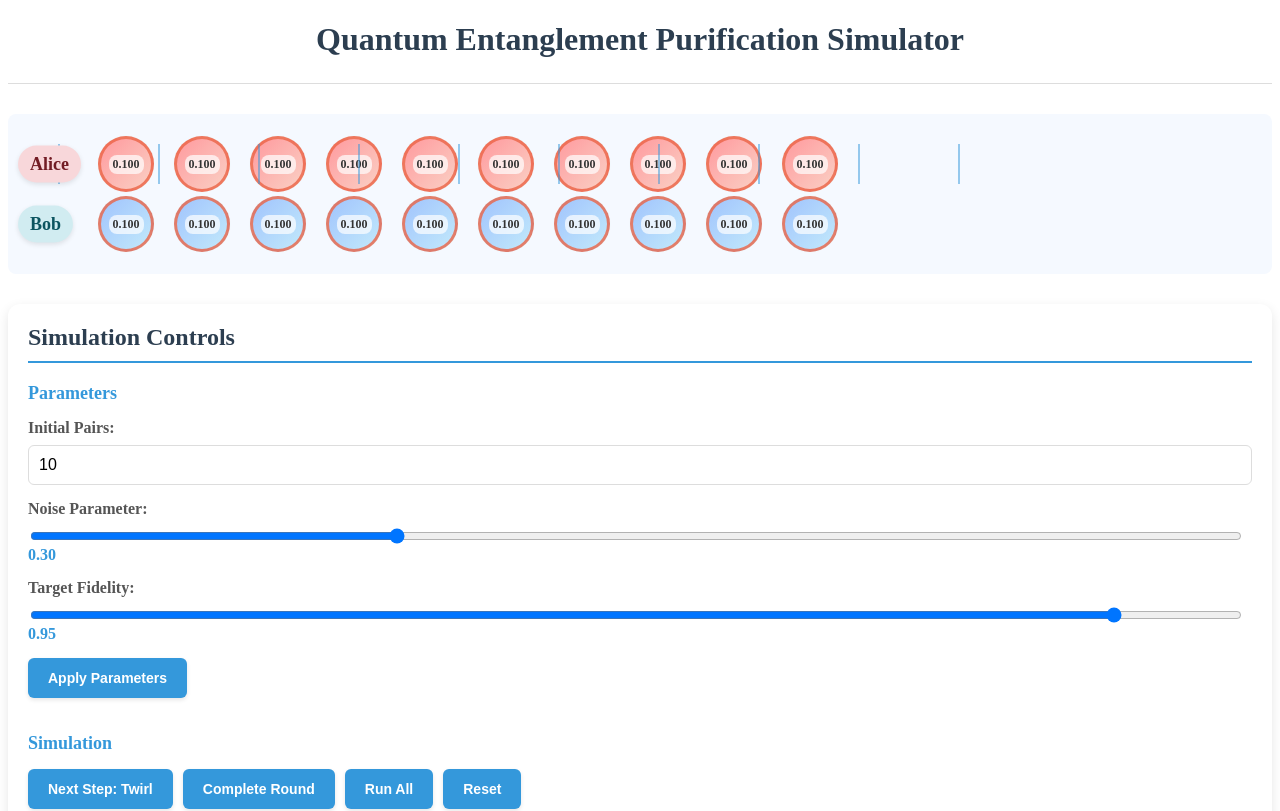
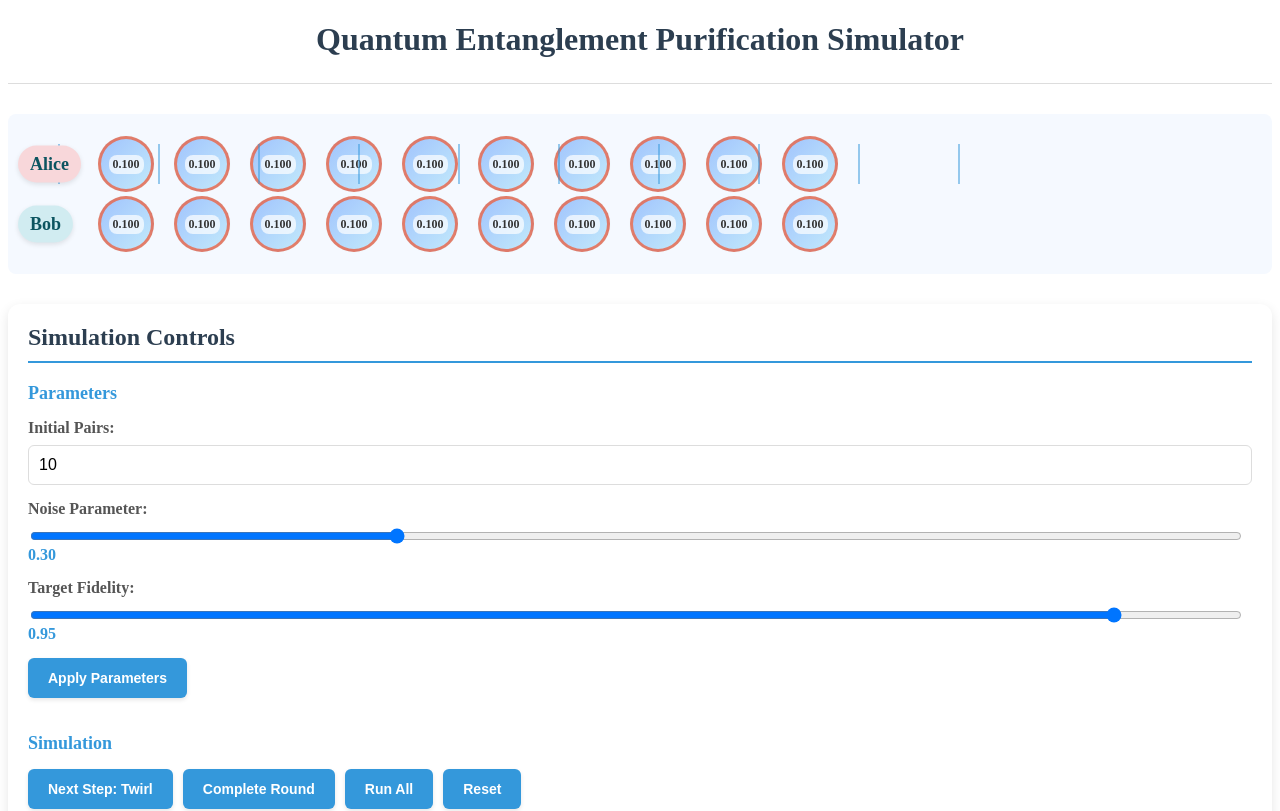
Before and after one commit to DeDuckProject/epp-demo, a React (Vite) app: page / in a window 1280 px wide. Shown: the top 811 px of the page. Built offline with nearby package versions, Linux system fonts and the light colour scheme.

Commit message:
styling: Alice and Bob's qubit are colored the same

```diff
--- a/src/styles/styles.css
+++ b/src/styles/styles.css
@@ -195,7 +195,7 @@ button:disabled {
 
 .alice-label {
   background-color: #f8d7da;
-  color: #721c24;
+  color: #0c5460;
 }
 
 .bob-label {
@@ -251,7 +251,7 @@ button:disabled {
 }
 
 .qubit-pair.alice {
-  background: linear-gradient(135deg, #ff9a9e, #fad0c4);
+  background: linear-gradient(135deg, #a1c4fd, #c2e9fb);
 }
 
 .qubit-pair.bob {
```
